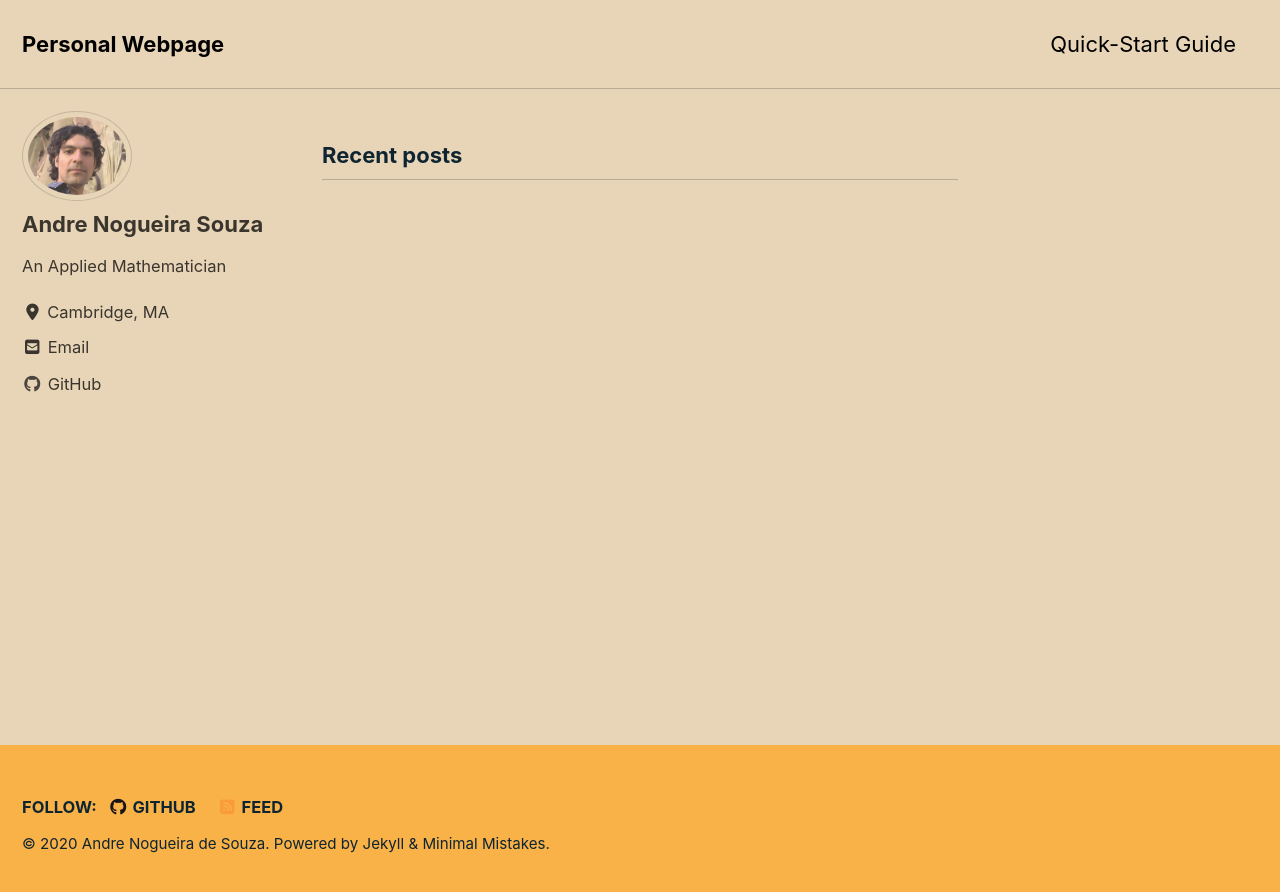
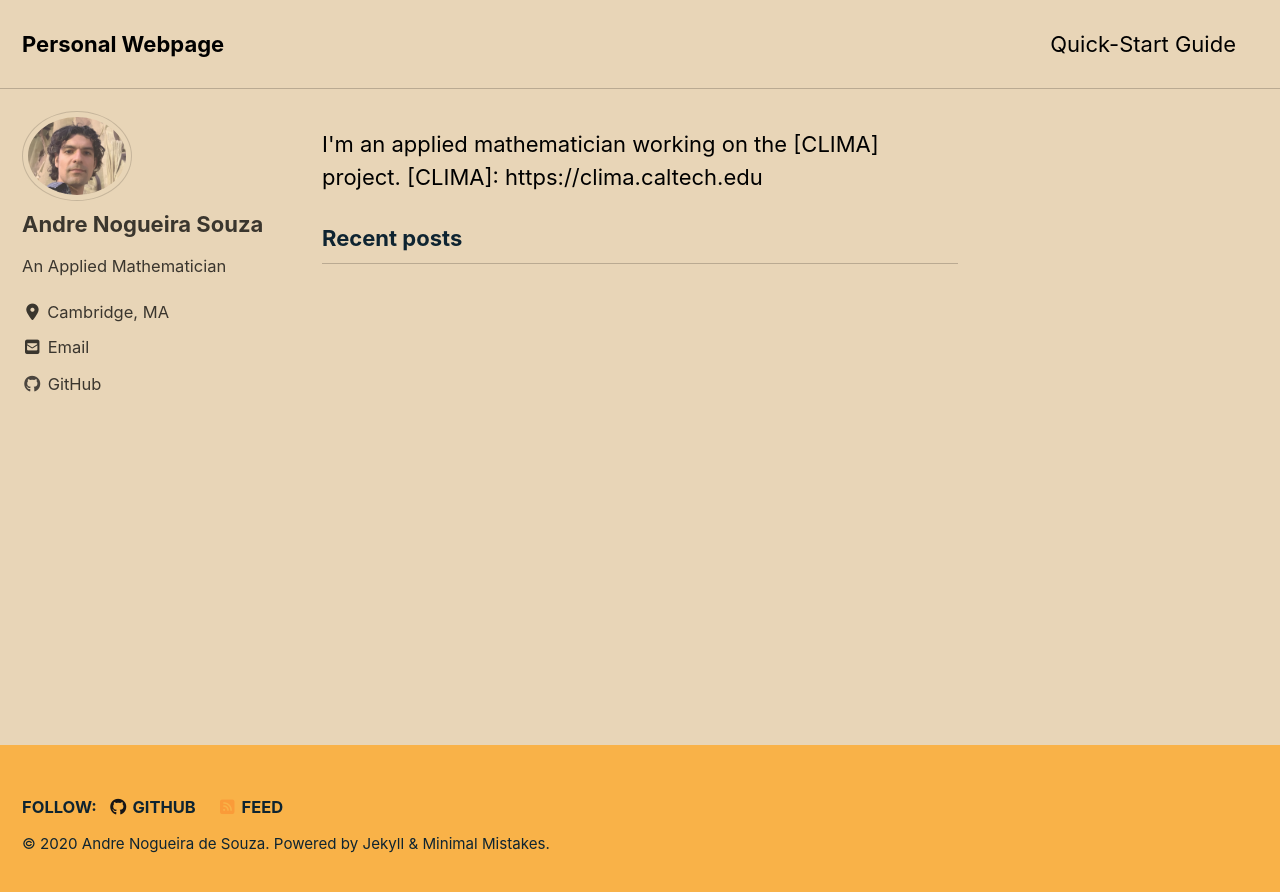
Before and after one commit to sandreza/sandreza.github.io, a Jekyll site: the page built from index.html, in a window 1280 px wide. Shown: the top 892 px of the page. Built offline with Jekyll 4.4.1, drawn with Linux system fonts in a browser that asks for light colours; cached includes are drawn as plain includes; nearby versions of some CDN libraries; the list of posts is cut into pages by our own code.

Commit message:
small change

```diff
--- a/index.html
+++ b/index.html
@@ -2,3 +2,7 @@
 layout: home
 author_profile: true
 ---
+
+I'm an applied mathematician working on the [CLIMA] project.
+
+[CLIMA]: https://clima.caltech.edu
```
